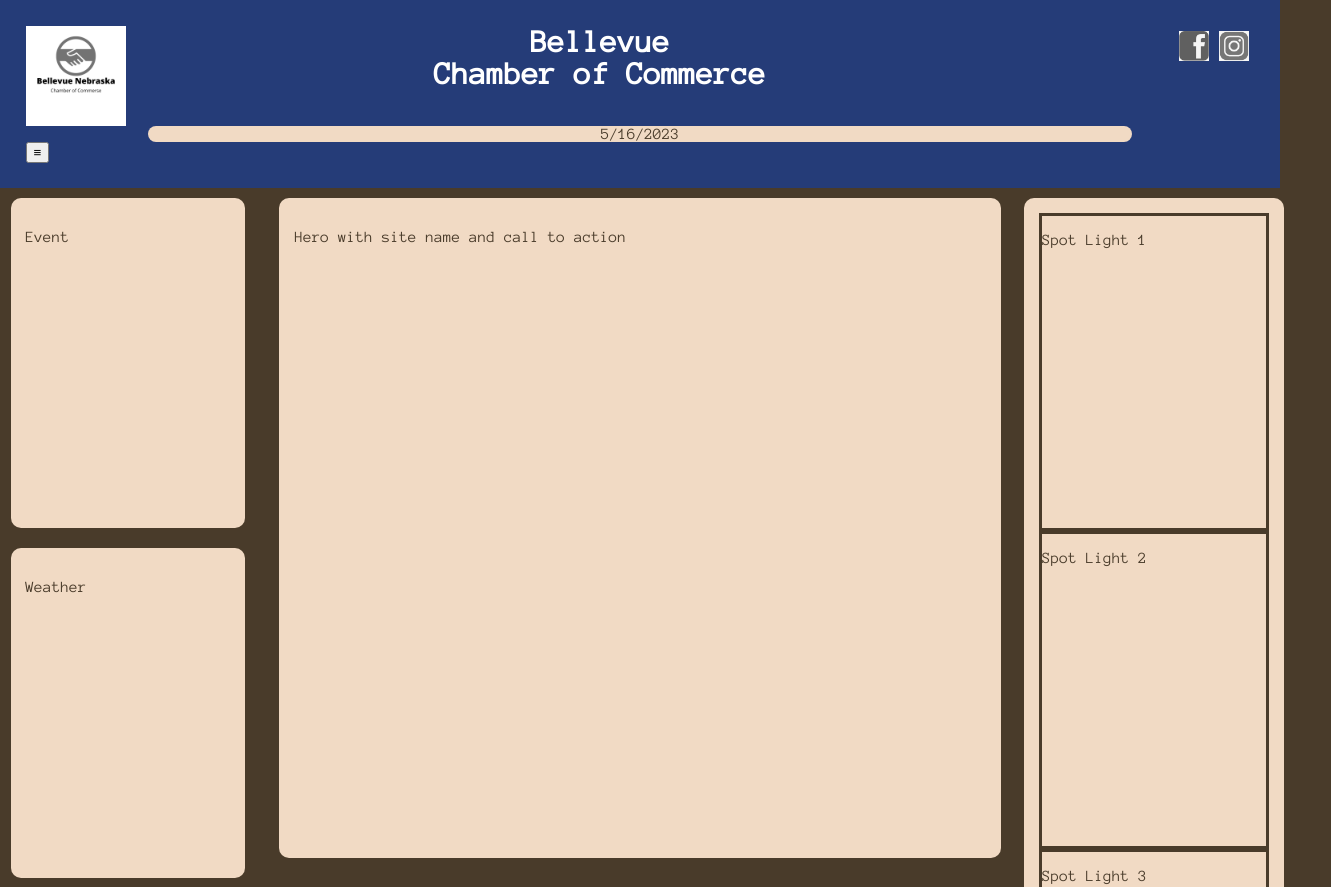
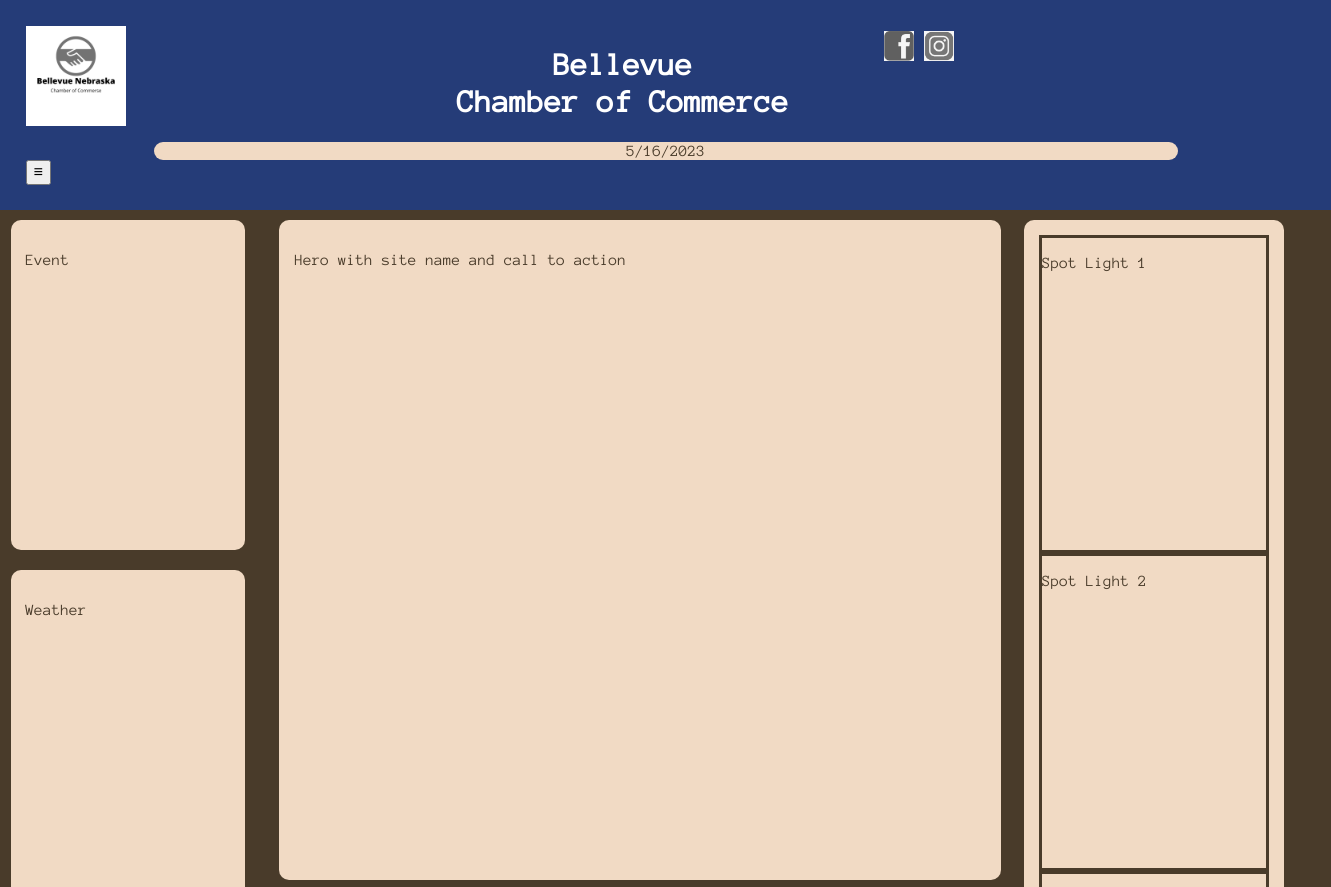
Before and after one commit to CrumMan/WDD-230, a plain HTML site: page chamber/index.html in a window 1280 px wide. Shown: the top 887 px of the page, 1331 px wide, since content can reach past the window. Drawn offline with nearby package versions, Linux system fonts and the light colour scheme.

Commit message:
adding favicon

```diff
--- a/chamber/index.html
+++ b/chamber/index.html
@@ -8,7 +8,8 @@
     <title>Chamber of Commerce Bellevue Home Page</title>
     <script src="./scripts/main.js" defer></script>
     <script src="./scripts/index.js" defer></script>
-
+    <link rel="icon" href="favicon.ico">
+    <link rel="stylesheet" href="https://cdnjs.cloudflare.com/ajax/libs/normalize/8.0.1/normalize.min.css">
     <link rel="stylesheet" href="./styles/small.css">
     <link rel="stylesheet" href="./styles/medium.css">
     <link rel="stylesheet" href="./styles/large.css">
--- a/chamber/styles/small.css
+++ b/chamber/styles/small.css
@@ -37,10 +37,13 @@
 .header{
     display: grid;
     grid-template-columns: 1fr 1fr 1fr;
+    width: 100%;
 }
+
 .together{
+    width: 80%;
     grid-column: 2/3;
-    margin: 0;
+    margin: 5;
     text-align: center;
     white-space: nowrap;
 }
@@ -76,7 +79,7 @@
 }
 #header_img_position{
     display: flex;
-    grid-column: 4/5;
+    grid-column: 3/4;
     grid-row: 1/2;
 }
 
```
Also changed, not shown: chamber/favicon.ico (added).
